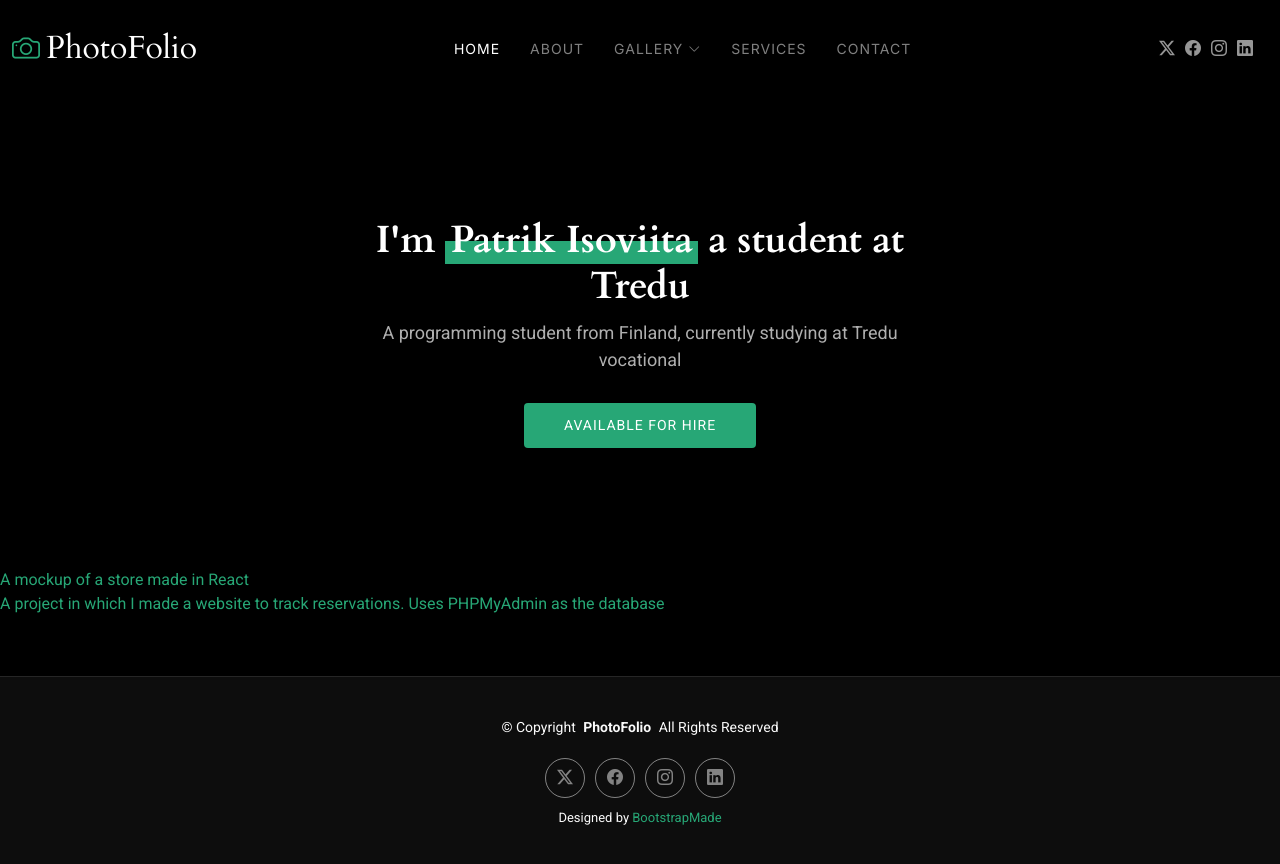
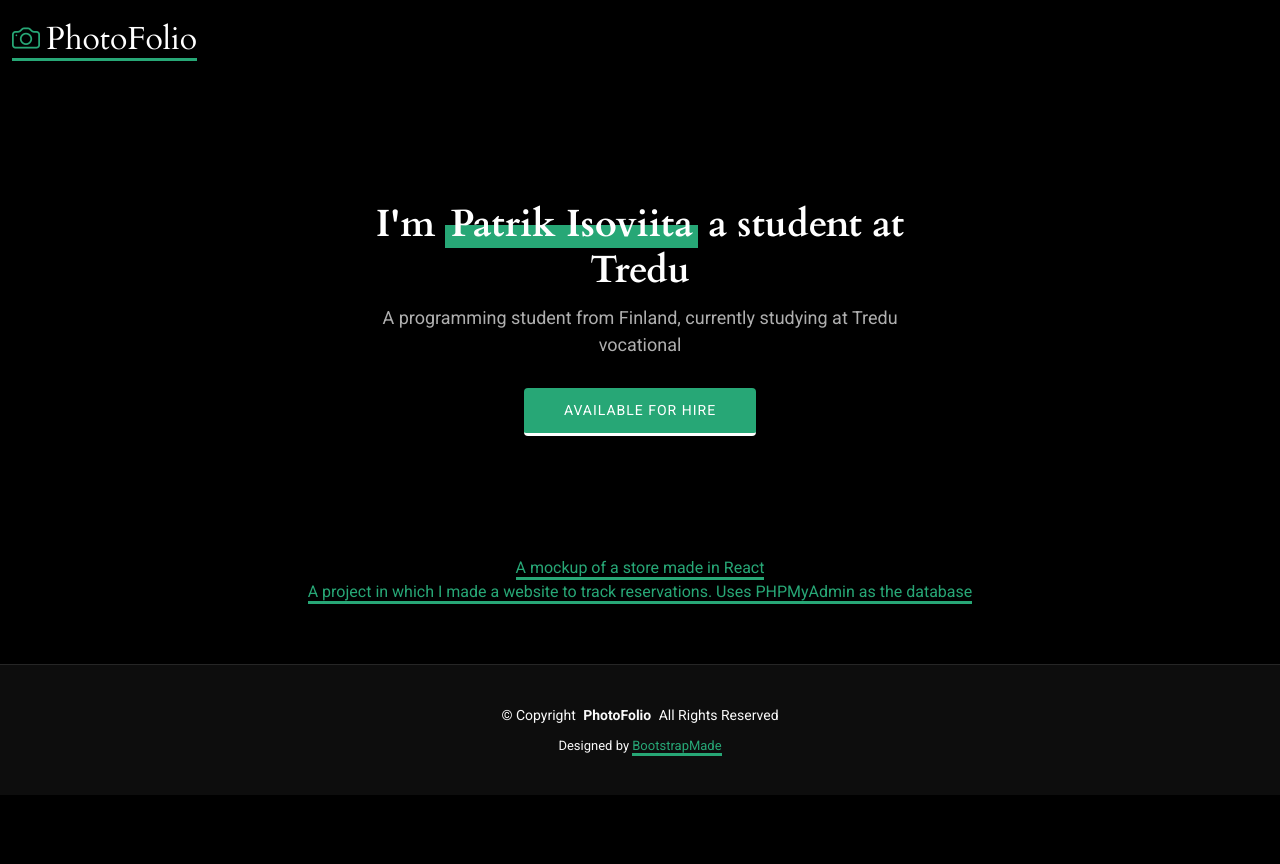
Before and after one commit to PIsoviita/PIsoviita.github.io, a plain HTML site: page index.html in a window 1280 px wide. After the commit the page ends 800 px from the top, so only its background shows below. Drawn offline with Linux system fonts and the light colour scheme.

Commit message:
removed unnecessary bits from the page

```diff
--- /dev/null
+++ b/index.css
@@ -0,0 +1,9 @@
+.links {
+    text-align: center;
+}
+a {
+    border-style: solid;
+    border-top: hidden;
+    border-left: hidden ;
+    border-right:hidden;
+}
--- a/index.html
+++ b/index.html
@@ -26,7 +26,7 @@
 
   <!-- Main CSS File -->
   <link href="assets/css/main.css" rel="stylesheet">
-
+  <link href="index.css" rel="stylesheet">
   <!-- =======================================================
   * Template Name: PhotoFolio
   * Template URL: https://bootstrapmade.com/photofolio-bootstrap-photography-website-template/
@@ -48,40 +48,11 @@
         <h1 class="sitename">PhotoFolio</h1>
       </a>
 
-      <nav id="navmenu" class="navmenu">
-        <ul>
-          <li><a href="index.html" class="active">Home<br></a></li>
-          <li><a href="about.html">About</a></li>
-          <li class="dropdown"><a href="gallery.html"><span>Gallery</span> <i class="bi bi-chevron-down toggle-dropdown"></i></a>
-            <ul>
-              <li><a href="gallery.html">Nature</a></li>
-              <li><a href="gallery.html">People</a></li>
-              <li><a href="gallery.html">Architecture</a></li>
-              <li><a href="gallery.html">Animals</a></li>
-              <li><a href="gallery.html">Sports</a></li>
-              <li><a href="gallery.html">Travel</a></li>
-              <li class="dropdown"><a href="#"><span>Deep Dropdown</span> <i class="bi bi-chevron-down toggle-dropdown"></i></a>
-                <ul>
-                  <li><a href="#">Deep Dropdown 1</a></li>
-                  <li><a href="#">Deep Dropdown 2</a></li>
-                  <li><a href="#">Deep Dropdown 3</a></li>
-                  <li><a href="#">Deep Dropdown 4</a></li>
-                  <li><a href="#">Deep Dropdown 5</a></li>
-                </ul>
-              </li>
-            </ul>
-          </li>
-          <li><a href="services.html">Services</a></li>
-          <li><a href="contact.html">Contact</a></li>
         </ul>
         <i class="mobile-nav-toggle d-xl-none bi bi-list"></i>
       </nav>
 
-      <div class="header-social-links">
-        <a href="#" class="twitter"><i class="bi bi-twitter-x"></i></a>
-        <a href="#" class="facebook"><i class="bi bi-facebook"></i></a>
-        <a href="#" class="instagram"><i class="bi bi-instagram"></i></a>
-        <a href="#" class="linkedin"><i class="bi bi-linkedin"></i></a>
+
       </div>
 
     </div>
@@ -109,9 +80,10 @@
 
 
         </div>
+        <div class="links">
         <a href="/fanikauppa/index.html">A mockup of a store made in React</a><br>
         <a href="https://varauskalenteri.patiso23.treok.io/">A project in which I made a website to track reservations. Uses PHPMyAdmin as the database</a>
-      </div>
+      </div></div>
 
     </section><!-- /Gallery Section -->
 
@@ -123,12 +95,7 @@
       <div class="copyright text-center ">
         <p>© <span>Copyright</span> <strong class="px-1 sitename">PhotoFolio</strong> <span>All Rights Reserved</span></p>
       </div>
-      <div class="social-links d-flex justify-content-center">
-        <a href=""><i class="bi bi-twitter-x"></i></a>
-        <a href=""><i class="bi bi-facebook"></i></a>
-        <a href=""><i class="bi bi-instagram"></i></a>
-        <a href=""><i class="bi bi-linkedin"></i></a>
-      </div>
+
       <div class="credits">
         <!-- All the links in the footer should remain intact. -->
         <!-- You can delete the links only if you've purchased the pro version. -->
```
